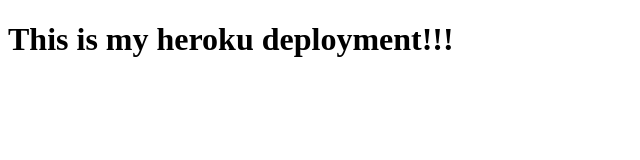
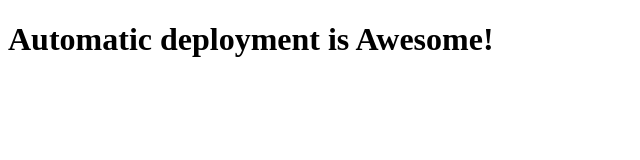
Before and after one commit to bryan-beck/week6Lab, a website: page Desktop/deployment/deployment-demo/index.html in a window 1280 px wide. Shown: the whole page, without its empty margins (0-640 px from the left). Drawn offline with Linux system fonts and the light colour scheme.

Commit message:
adding changes

```diff
--- a/Desktop/deployment/deployment-demo/index.html
+++ b/Desktop/deployment/deployment-demo/index.html
@@ -7,6 +7,6 @@
   <title>Heroku Test</title>
 </head>
 <body>
-  <h1>This is my heroku deployment!!!</h1>
+  <h1>Automatic deployment is Awesome!</h1>
 </body>
 </html>
```
